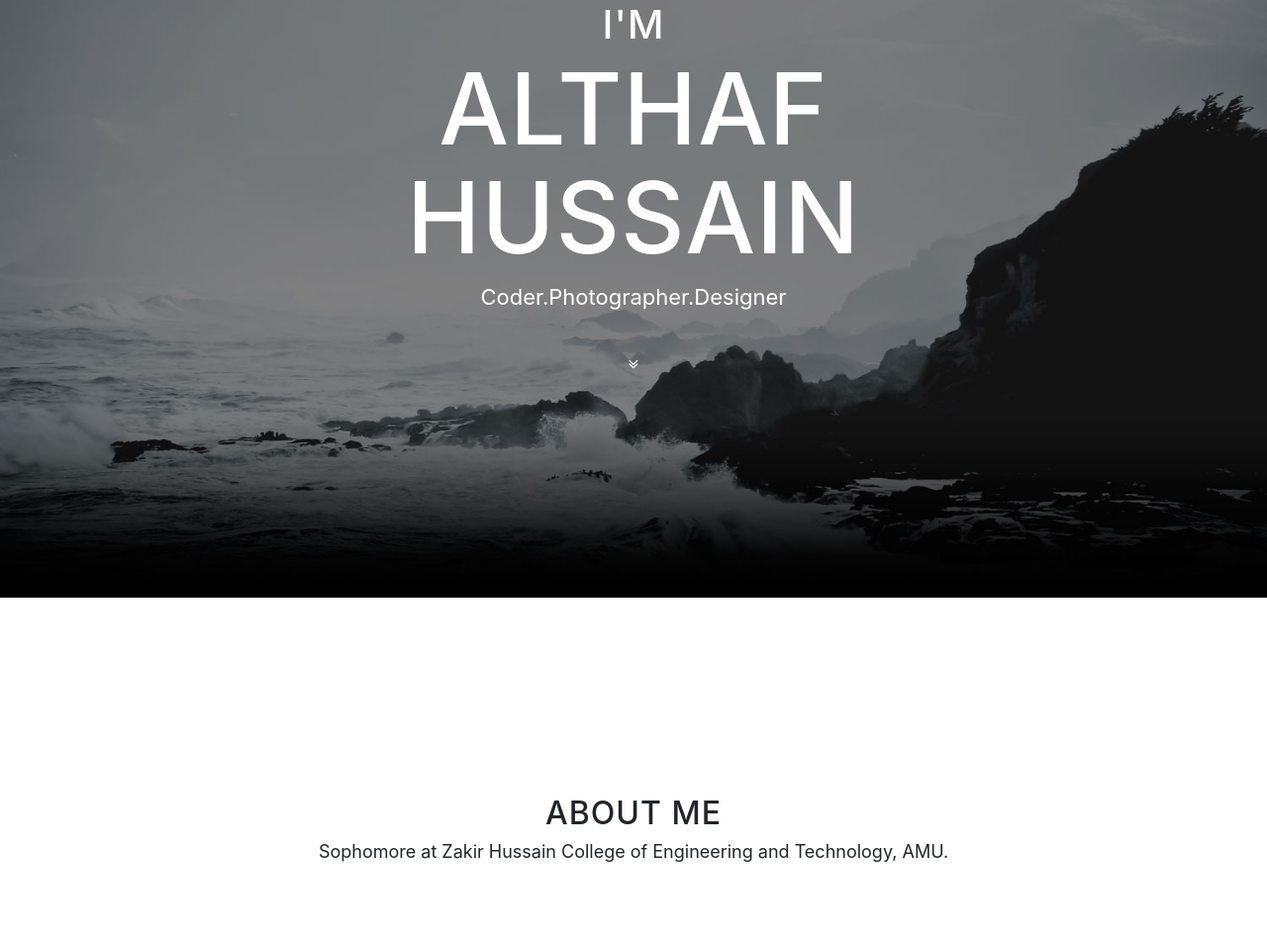
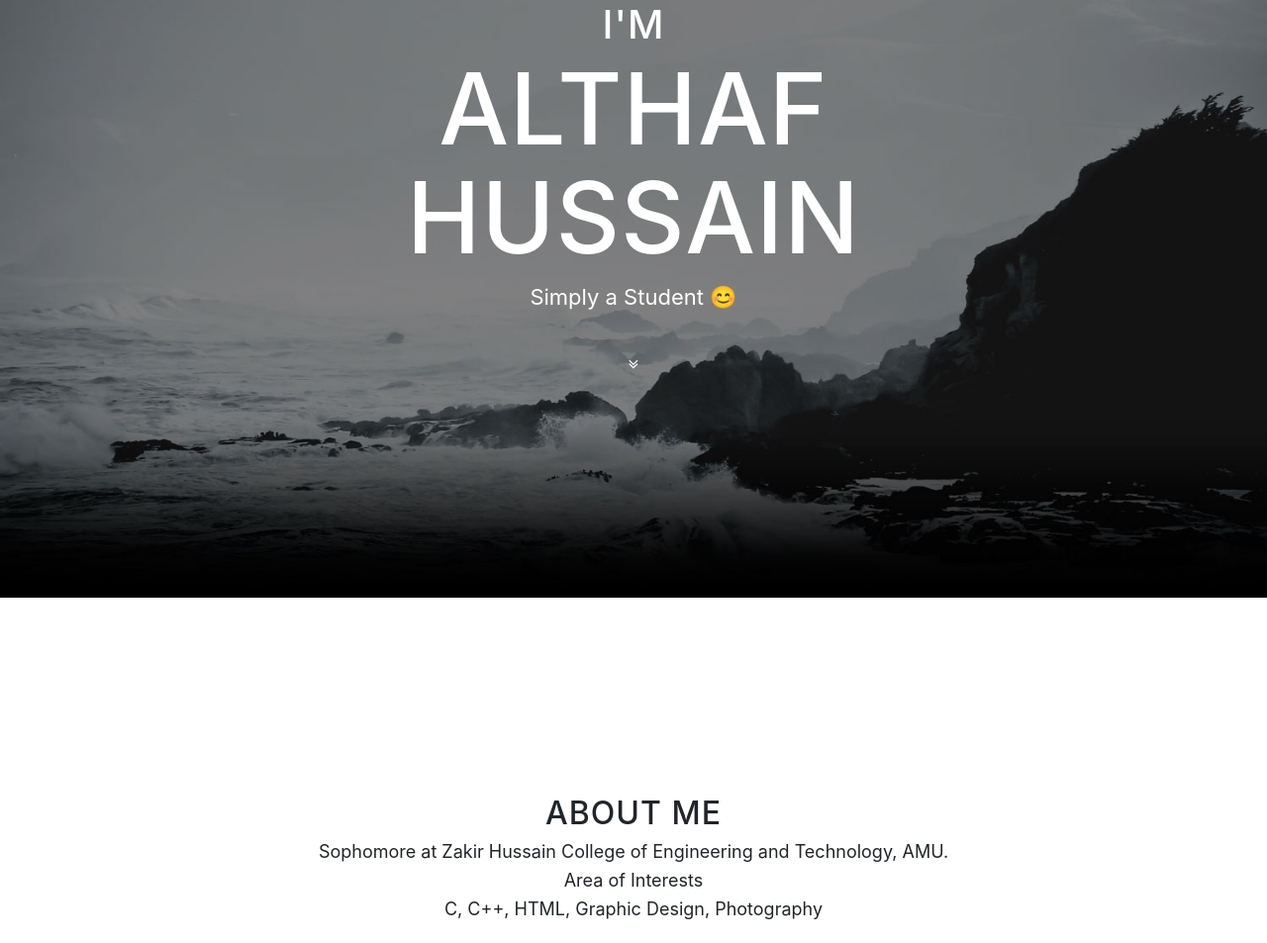
Before and after one commit to AlthafHussainK/althafhussaink.github.io, a website with bundled scripts: page index.html in a window 1280 px wide. Shown: the part 196-1149 px from the top of the page at 99% size. Built offline with nearby package versions, Linux system fonts and the light colour scheme.

Commit message:
Edits in About Me

```diff
--- a/index.html
+++ b/index.html
@@ -57,7 +57,7 @@
             <div class="col-lg-8 mx-auto">
               <h1 class="text">I'm</h1>
               <h2 class="brand-heading">Althaf Hussain</h2>
-              <p class="intro-text">Coder.Photographer.Designer</p>
+              <p class="intro-text">Simply a Student 😊 </p>
               <a href="#about" class="btn btn-circle js-scroll-trigger">
                 <i class="fa fa-angle-double-down animated"></i>
               </a>
@@ -73,7 +73,7 @@
         <div class="row">
           <div class="col-lg-8 mx-auto">
             <h2>About Me</h2>
-            <p>Sophomore at Zakir Hussain College of Engineering and Technology, AMU.</p>
+            <p>Sophomore at Zakir Hussain College of Engineering and Technology, AMU. <br> Area of Interests <br> C, C++, HTML, Graphic Design, Photography </p>
           </div>
         </div>
       </div>
```
Also changed, not shown: img/navbar.jpg (added).
